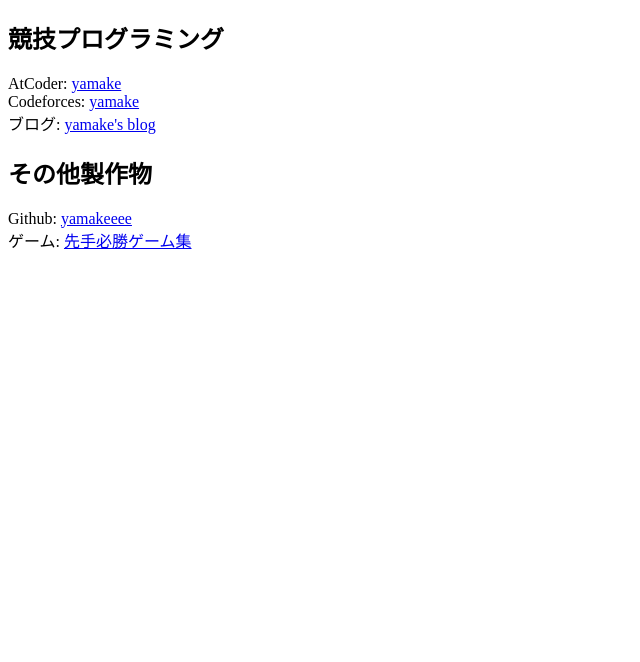
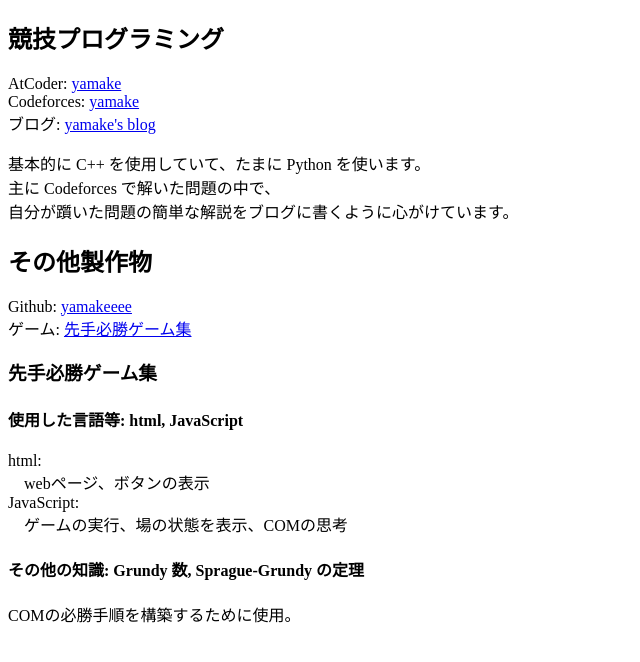
Before and after one commit to yamakeeee/portfolio, a plain HTML site: page index.html in a window 1280 px wide. Shown: the whole page, without its empty margins (0-640 px from the left). Drawn offline with Linux system fonts and the light colour scheme.

Commit message:
Update index.html

```diff
--- a/index.html
+++ b/index.html
@@ -11,10 +11,31 @@
             Codeforces: <a href="https://codeforces.com/profile/yamake">yamake</a><br>
             ブログ: <a href="https://yamakeeee.hatenadiary.com/">yamake's blog</a><br>
         </p>
+        <p>
+            基本的に C++ を使用していて、たまに Python を使います。<br>
+            主に Codeforces で解いた問題の中で、<br>
+            自分が躓いた問題の簡単な解説をブログに書くように心がけています。<br>
+        </p>
         <h2 class = "title">その他製作物</h2>
         <p>
             Github: <a href="https://github.com/yamakeeee">yamakeeee</a><br>
             ゲーム: <a href="https://yamakeeee.github.io/game/">先手必勝ゲーム集</a>
         </p>
+        <h3 class="title">先手必勝ゲーム集</h3>
+        <h4>
+            使用した言語等: html, JavaScript<br>
+        </h4>
+        <p>
+            html:<br>
+            　webページ、ボタンの表示<br>
+            JavaScript:<br>
+            　ゲームの実行、場の状態を表示、COMの思考
+        </p>
+        <h4>
+            その他の知識: Grundy 数, Sprague-Grundy の定理<br>
+        </h4>
+        <p>
+            COMの必勝手順を構築するために使用。<br>
+        </p>
     </body>
 </html>
```
